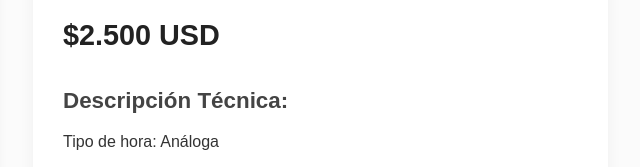
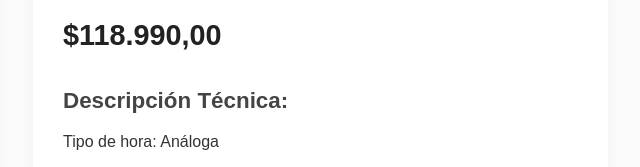
Before and after one commit to elkin1709/proyecto-reloj, a plain HTML site: page produc-1.html in a window 1280 px wide. Shown: the part 276-443 px from the top of the page, 612-1252 px from the left. Drawn offline with Linux system fonts and the light colour scheme.

Commit message:
feat:cambio de precio en produc-1, y product-2

```diff
--- a/produc-1.html
+++ b/produc-1.html
@@ -37,7 +37,7 @@
                 </div>
                 <div class="product-info-area">
                     <h2>Reloj CURREN REF. 472 Negro/Doradoo</h2>
-                    <p class="price">$2.500 USD</p>
+                    <p class="price">$118.990,00</p>
                     <h3>Descripción Técnica:</h3>
                     <ul>
                         <li>Tipo de hora: Análoga</li>
```
Also changed, not shown: produc-2.html (+1 -1 lines).
